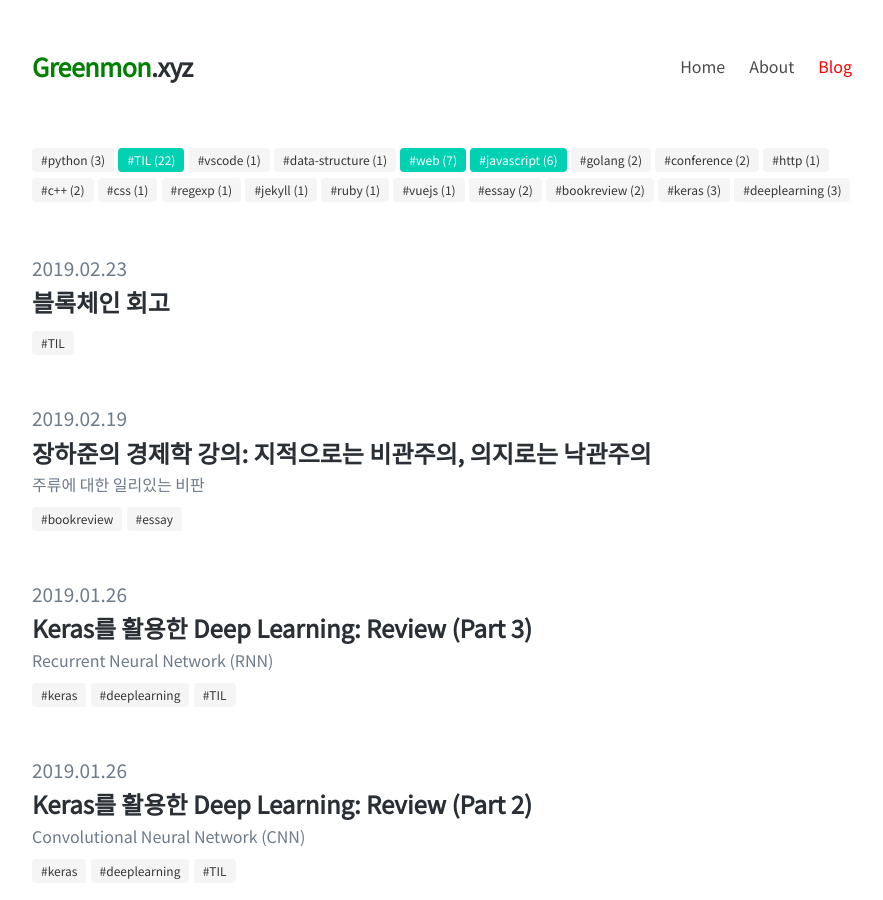
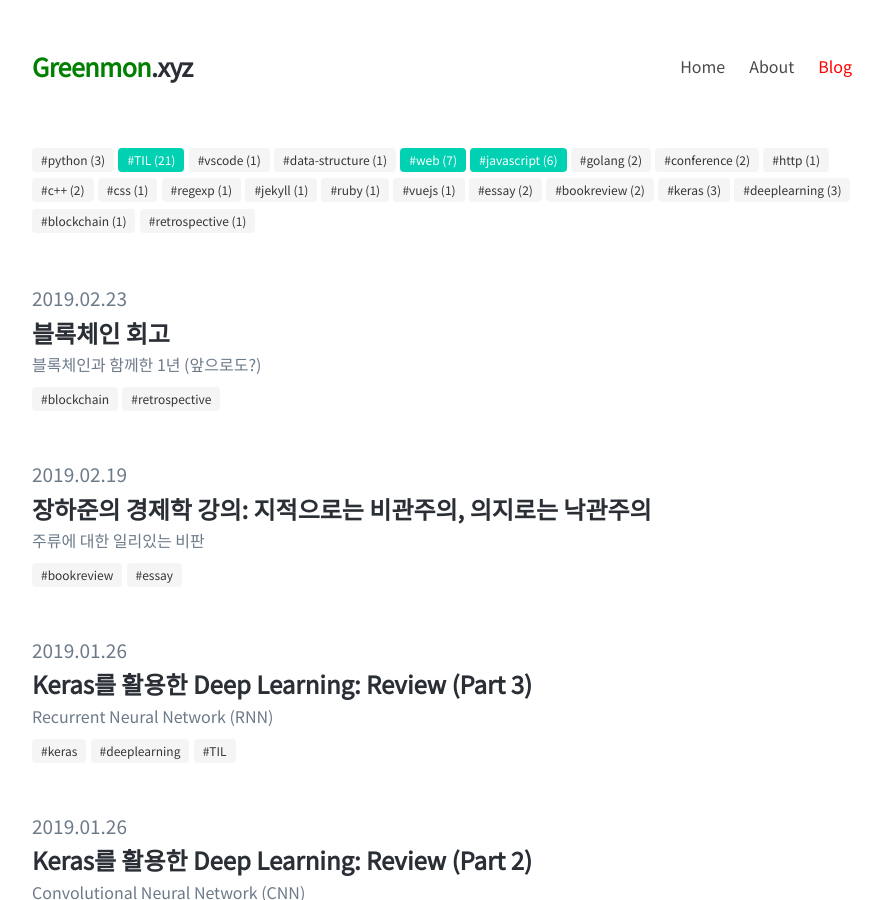
Before and after one commit to greenmonn/greenmonn.github.io, a Jekyll site: the page built from blog.html, in a window 1280 px wide and 900 px high. Shown: the whole window, without its empty margins (192-1075 px from the left). Built offline with Jekyll 4.4.1, drawn with Linux system fonts in a browser that asks for light colours; some web fonts are replaced.

Commit message:
Add tags and summary

```diff
--- a/_posts/2019-02-23-blockchain-retrospective.md
+++ b/_posts/2019-02-23-blockchain-retrospective.md
@@ -1,8 +1,12 @@
 ---
 title: "블록체인 회고"
-tags: [TIL]
+tags: [blockchain, retrospective]
 ---
+
+블록체인과 함께한 1년 (앞으로도?)
+
 <!--more-->
+
 ## 1년간의 블록체인 개발 경험
 지난 1년 동안 블록체인 개발 프로젝트에 참여하면서, 블록체인 부트캠프에서부터 관련 세미나와 컨퍼런스, 행사도 참 많이 다녔다. 이 분야는 말 그대로 정말 ‘젊다’. 아직 성숙하지 않은 기술인 만큼 혁신을 주도하려는 열정있는 팀들이 굉장히 많고, 최신 웹 기술에 기반한 좋은 프레임워크나 툴들이 계속 개발되고 있다.
 
```
